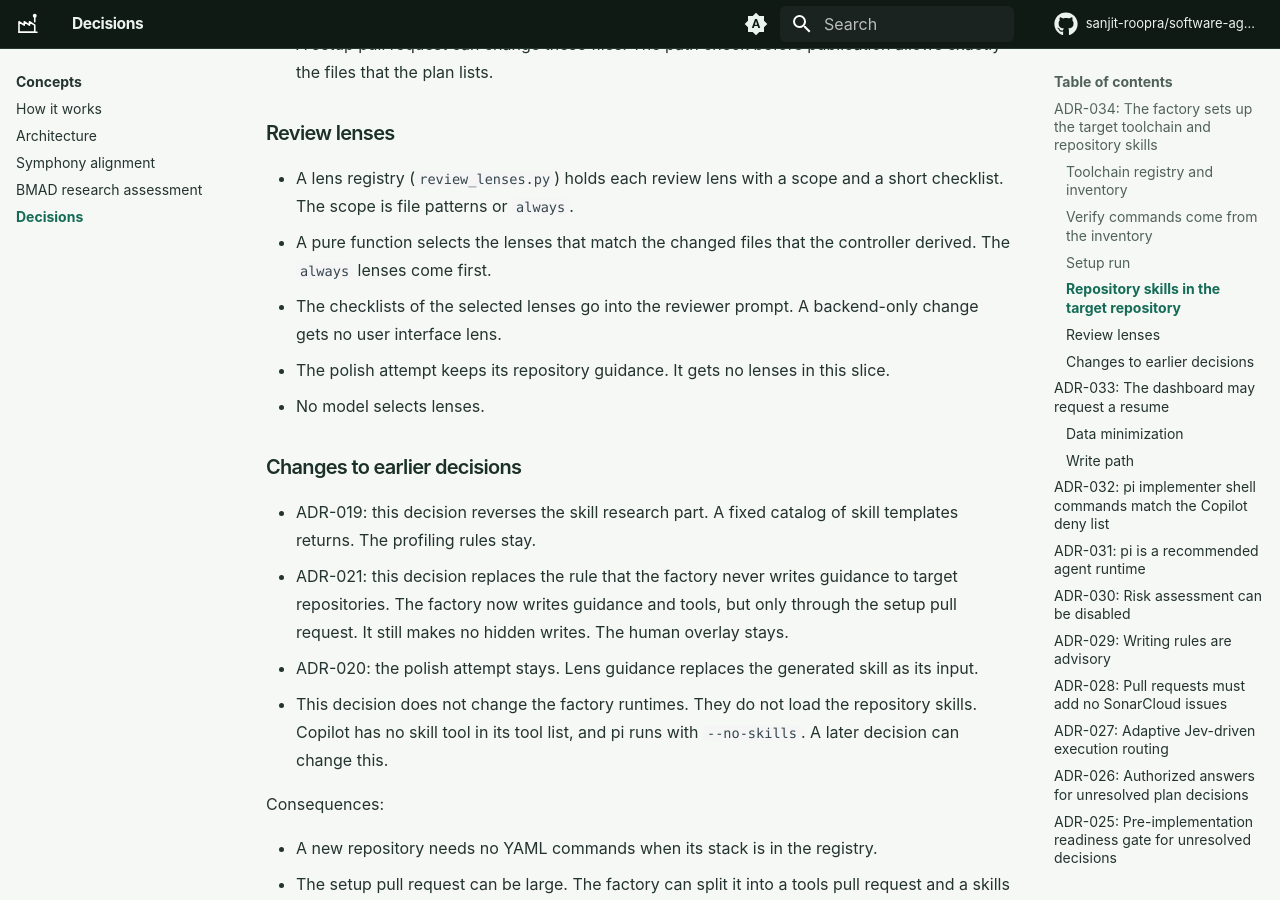
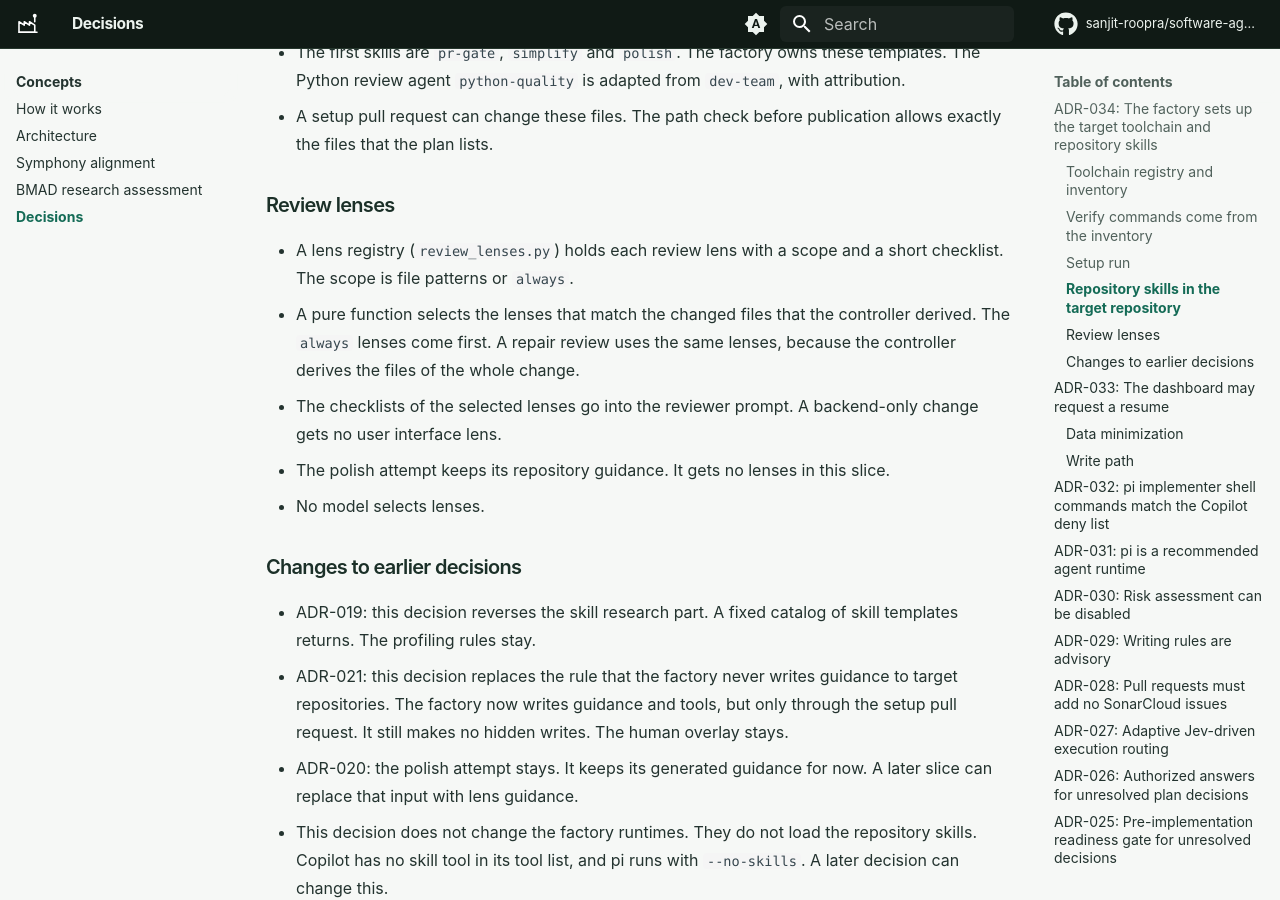
Before and after one commit to sanjit-roopra/software-agent-factory, an MkDocs documentation site: the page built from docs/decisions.md, in a window 1280 px wide and 900 px high, scrolled down 4498 px. Built offline with MkDocs 1.6.1 and Material for MkDocs 9.7.7, drawn with Linux system fonts in a browser that asks for light colours; comment, search, counter and statistics services are not loaded; some of the changed text lies outside the part shown.

Commit message:
fix(review): precise CI and container lens scopes; align ADR-034 and AGENTS.md
The ci lens now matches CI configuration only, not every YAML file; the
containers lens covers docker-compose files and name.Dockerfile. ADR-034 gets
a dated amendment (lenses go to the reviewer only), its ADR-020 note no
longer contradicts that, and AGENTS.md names the two factory-owned catalogs.

Co-Authored-By: Claude Opus 5.5 <noreply@anthropic.com>
Claude-Session: https://claude.ai/code/session_01N4dSTxE6Frrh2mXq6xv3qj

```diff
--- a/docs/decisions.md
+++ b/docs/decisions.md
@@ -6,6 +6,8 @@ Status: accepted on 2026-10-03.
 This supersedes ADR-019 in part and ADR-021 in part. ADR-020 stays.
 
 Amendment on 2026-10-03 (slice C1): a setup run with an unclear stack records a note and adds nothing. It does not escalate.
+
+Amendment on 2026-10-03 (slice E): lenses go into the reviewer prompt only. The polish attempt keeps its repository guidance.
 
 The factory gets lint, format and test commands only from the YAML configuration.
 It installs no tools in the target repository.
@@ -129,6 +131,7 @@ CLAUDE.md -> AGENTS.md                         symbolic link
 - A lens registry (`review_lenses.py`) holds each review lens with a scope and a short checklist.
   The scope is file patterns or `always`.
 - A pure function selects the lenses that match the changed files that the controller derived. The `always` lenses come first.
+  A repair review uses the same lenses, because the controller derives the files of the whole change.
 - The checklists of the selected lenses go into the reviewer prompt.
   A backend-only change gets no user interface lens.
 - The polish attempt keeps its repository guidance. It gets no lenses in this slice.
@@ -141,7 +144,7 @@ CLAUDE.md -> AGENTS.md                         symbolic link
 - ADR-021: this decision replaces the rule that the factory never writes guidance to target repositories.
   The factory now writes guidance and tools, but only through the setup pull request.
   It still makes no hidden writes. The human overlay stays.
-- ADR-020: the polish attempt stays. Lens guidance replaces the generated skill as its input.
+- ADR-020: the polish attempt stays. It keeps its generated guidance for now. A later slice can replace that input with lens guidance.
 - This decision does not change the factory runtimes. They do not load the repository skills.
   Copilot has no skill tool in its tool list, and pi runs with `--no-skills`.
   A later decision can change this.
```
Also changed, not shown: AGENTS.md (+5 -2 lines), 2 other files.
